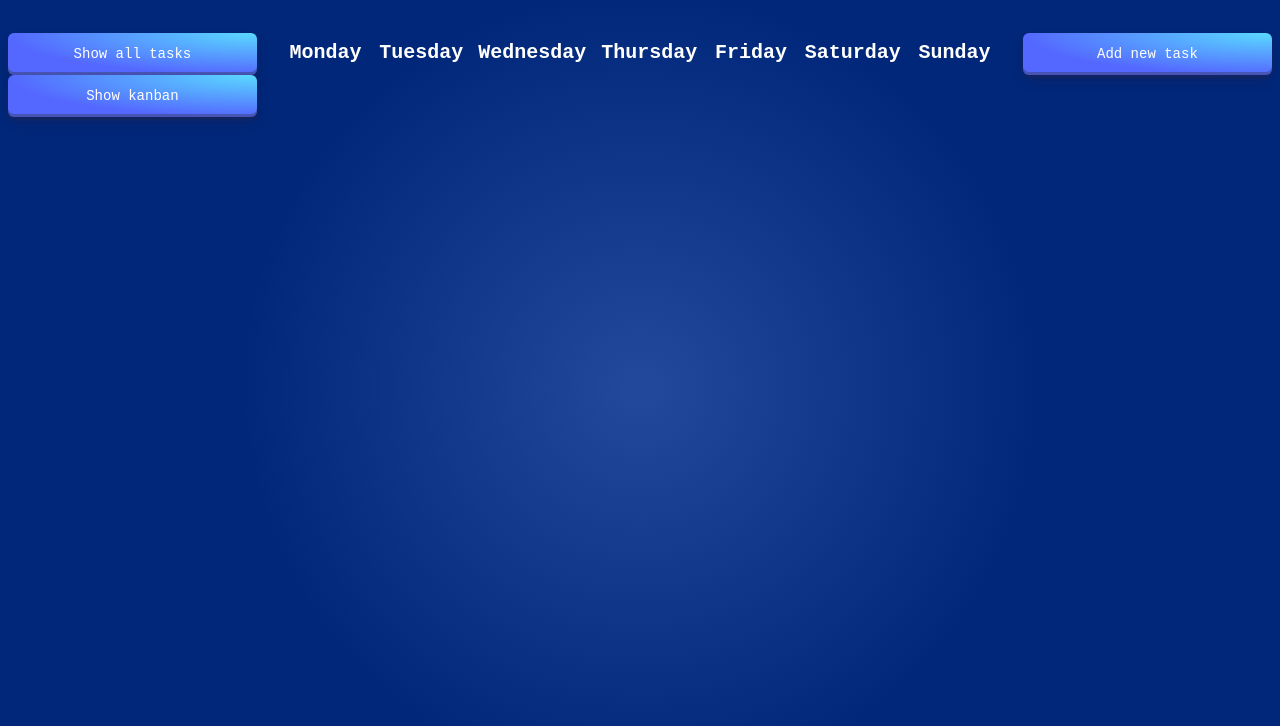
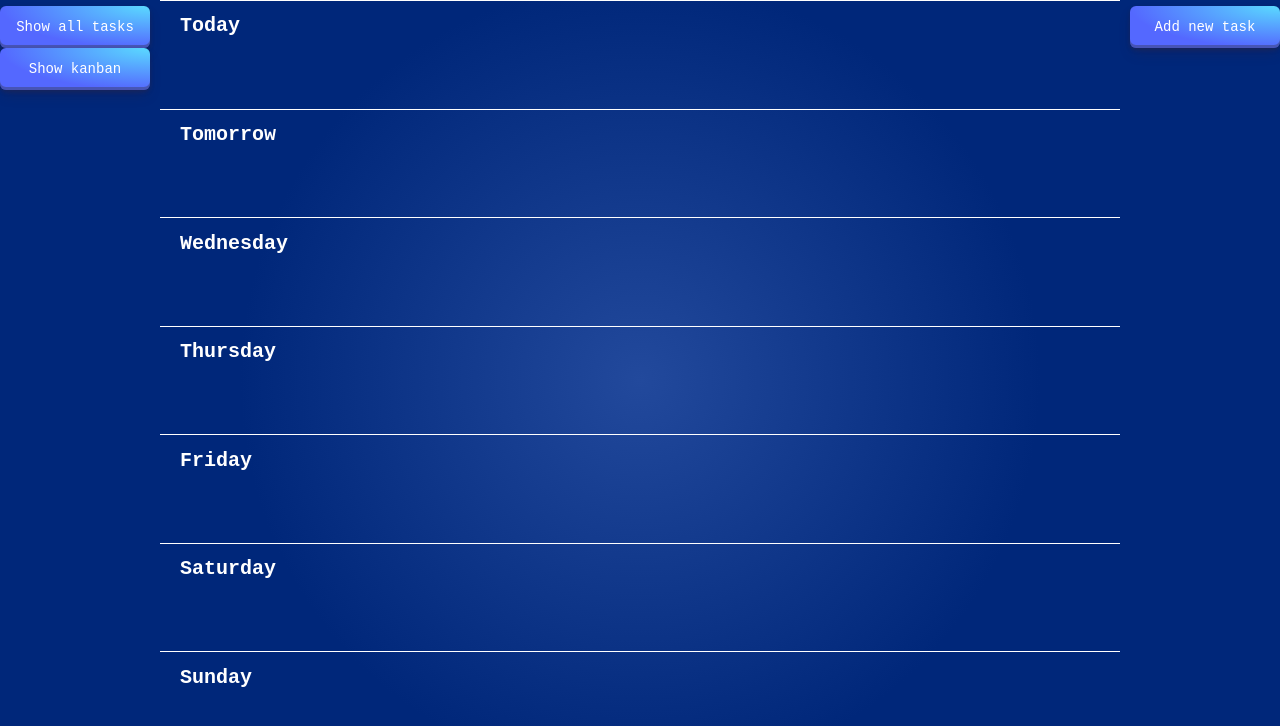
Before and after one commit to jeyden94/todo-list, a website built with webpack: page src/template.html in a window 1280 px wide. Both pictures are taken after a click on the button "Show kanban". Built offline with nearby package versions, Linux system fonts and the light colour scheme.

Commit message:
Sharpening the GUI to help me figure out where I wanna take it.

```diff
--- a/src/styles.css
+++ b/src/styles.css
@@ -11,16 +11,20 @@ body {
 
   align-items: center;
   gap: 10px;
+  margin: 0;
 }
 
 h1 {
   font-size: 20px;
-  text-align: center;
+  width: 8vw;
+  text-align: left;
 }
 
 .task-view {
   display: grid;
   align-self: baseline;
+  padding: 0px;
+  width: 75vw;
 }
 
 .task-form-wrapper-all {
@@ -34,10 +38,32 @@ h1 {
 
 .kanban-view-wrapper {
   display: grid;
-  grid-template-columns: 1fr 1fr 1fr 1fr 1fr 1fr 1fr;
-  height: 100%;
-  gap: 15px;
-  padding: 20px;
+  grid-template-rows: 1fr 1fr 1fr 1fr 1fr 1fr 1fr;
+  height: 95vh;
+  gap: 0px;
+}
+
+.kanban-card {
+  padding: 0px 20px 0px;
+}
+
+.kanban-view-wrapper > form {
+  background: blue;
+}
+
+.kanban-card {
+  display: grid;
+  grid-auto-flow: column;
+  border-top: 1px solid white;
+  align-items: baseline;
+}
+
+.kanban-card:first-of-type {
+  padding-top: 0;
+}
+
+.kanban-card:last-of-type {
+  padding-bottom: 0;
 }
 
 .task-form-wrapper-kanban {
@@ -46,10 +72,6 @@ h1 {
   height: 100%;
   gap: 15px;
   padding: 20px;
-}
-
-.kanban-section {
-  border: 1px solid green;
 }
 
 .create-wrapper,
--- a/src/task-view-controller.js
+++ b/src/task-view-controller.js
@@ -73,6 +73,8 @@ export function showKanbanView() {
 
         source += `-${htmlDate}`
         console.log(source)
+
+        kanbanCardWrapper.classList.add(`kanban-card`)
         kanbanCardWrapper.classList.add(`task-form-wrapper-${source}`)
 
         kanbanCardWrapper.setAttribute(`date`, `${htmlDate}`)
@@ -80,7 +82,15 @@ export function showKanbanView() {
         kanbanViewFormWrapper.appendChild(kanbanCardWrapper)
 
         const kanbandCardTitle = document.createElement("h1")
-        kanbandCardTitle.textContent = `${screenDate}`
+
+        if (i === 0) {
+            kanbandCardTitle.textContent = `Today`
+        } else if (i === 1) {
+            kanbandCardTitle.textContent = `Tomorrow`
+        } else {
+           kanbandCardTitle.textContent = `${screenDate}`
+        }
+
         kanbanCardWrapper.appendChild(kanbandCardTitle)
 
         for (let j = 0; j < localStorage.length; j++) {
```
